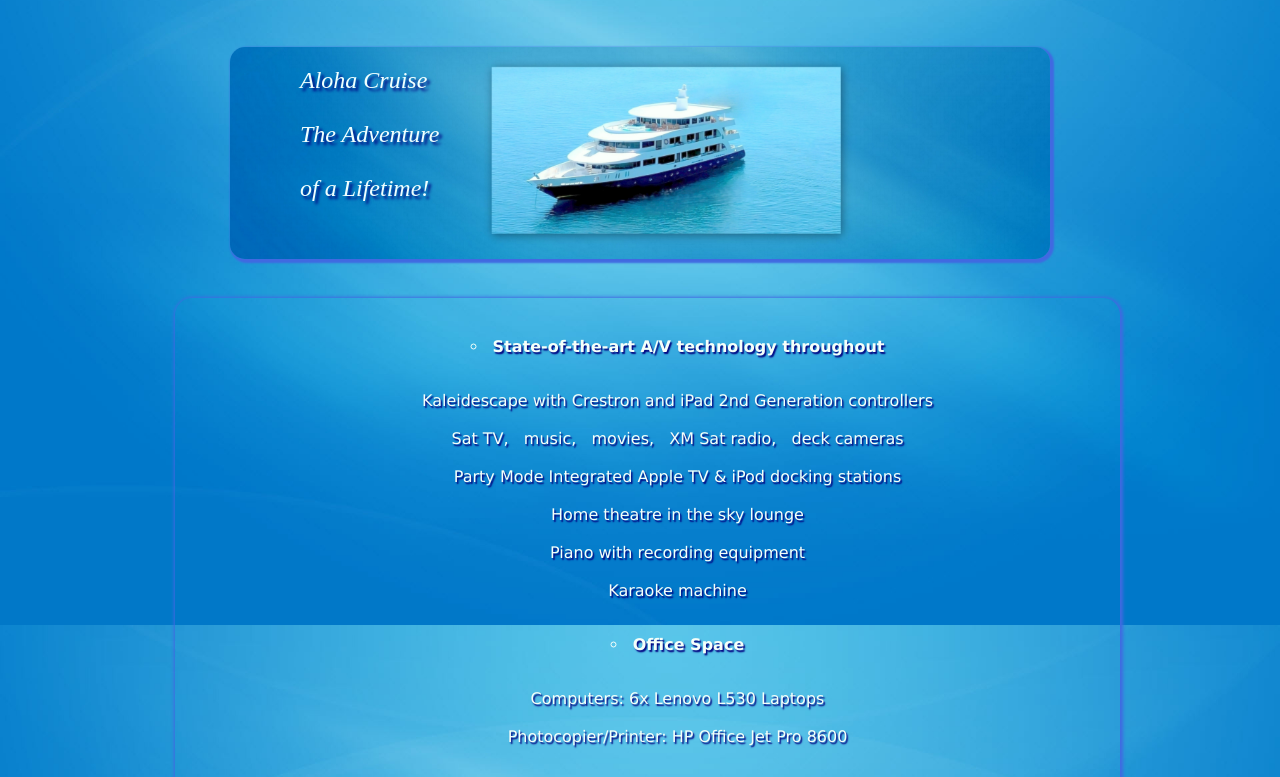
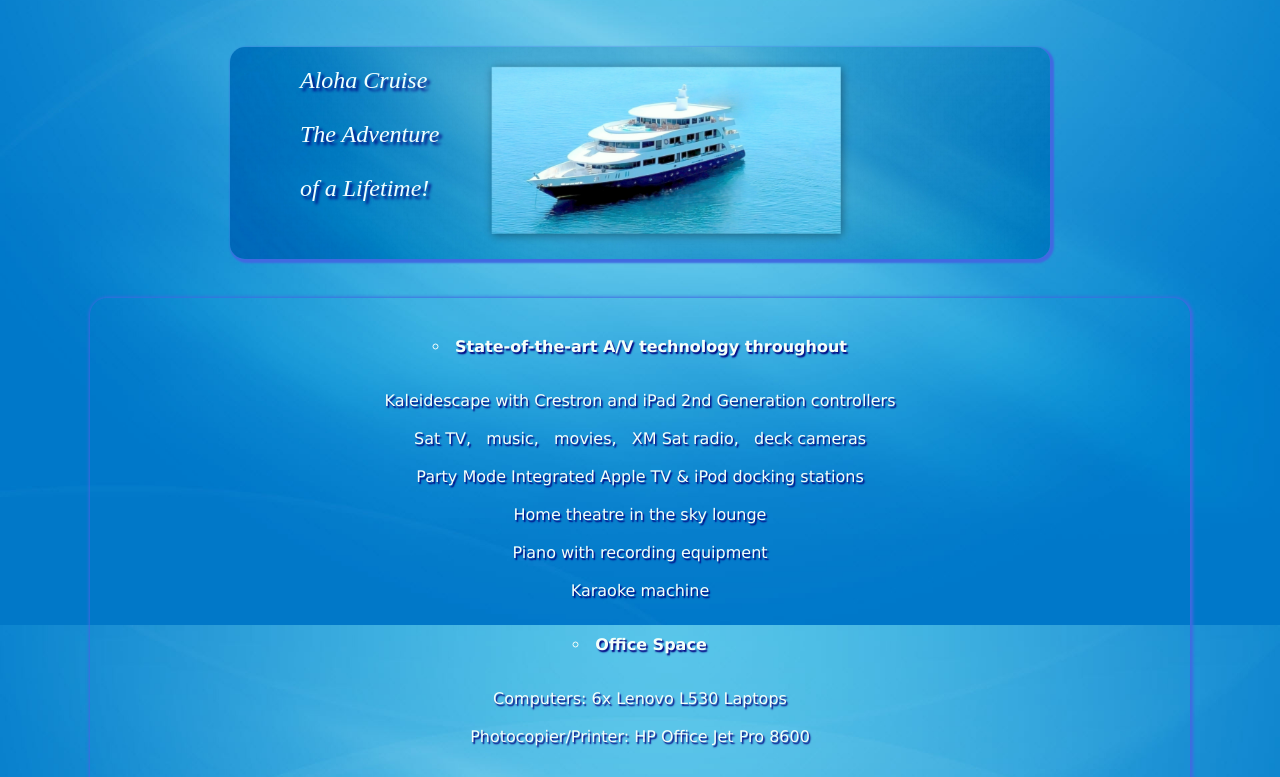
Before and after one commit to DoryJoy/Aloha-Cruise-on-Anuenue, a plain HTML site: page ourShip.html in a window 1280 px wide. Shown: the part 175-952 px from the top of the page. Drawn offline with Linux system fonts and the light colour scheme.

Commit message:
Update StyleSheet.css

```diff
--- a/StyleSheet.css
+++ b/StyleSheet.css
@@ -111,8 +111,8 @@ img{
 }
 .list{
 	margin-top:39px;
-	margin-left: 175px;
-	margin-right: 160px;
+	margin-left: 7%;
+	margin-right: 7%;
 	box-shadow: 1px 1px 3.5px 2px #4169E1;
 	border-radius: 17px;
 	padding-top: 39px;
@@ -123,7 +123,8 @@ img{
 	text-align: center;
 	color: #F5FFFA;
 	list-style: circle;
-	padding-left: 60px; /* Add space on the left to position the bullets */
+	padding-left: 5%; /* Add space on the left to position the bullets */
+	padding-right: 5%;
 }
 
 .main{
```
